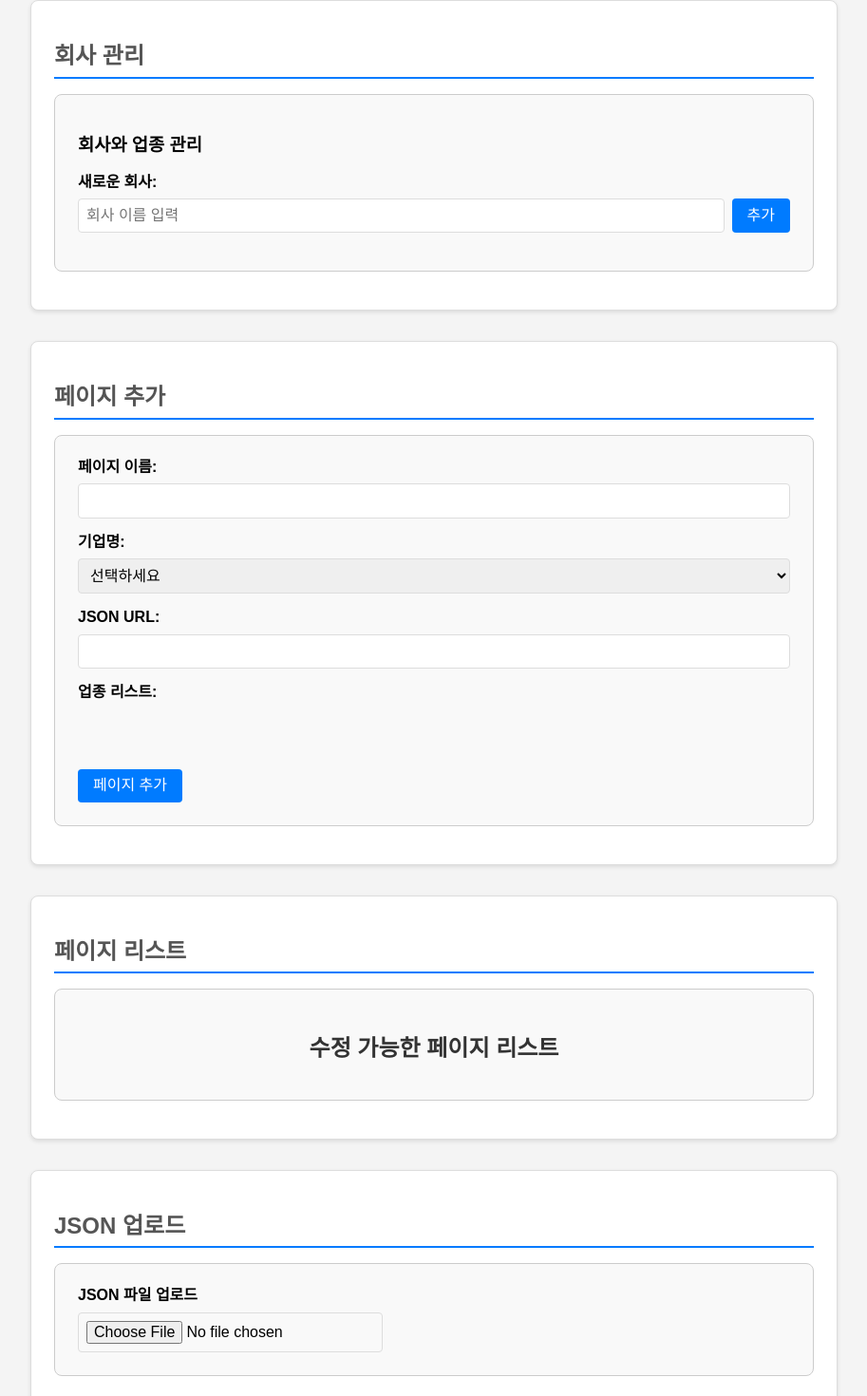
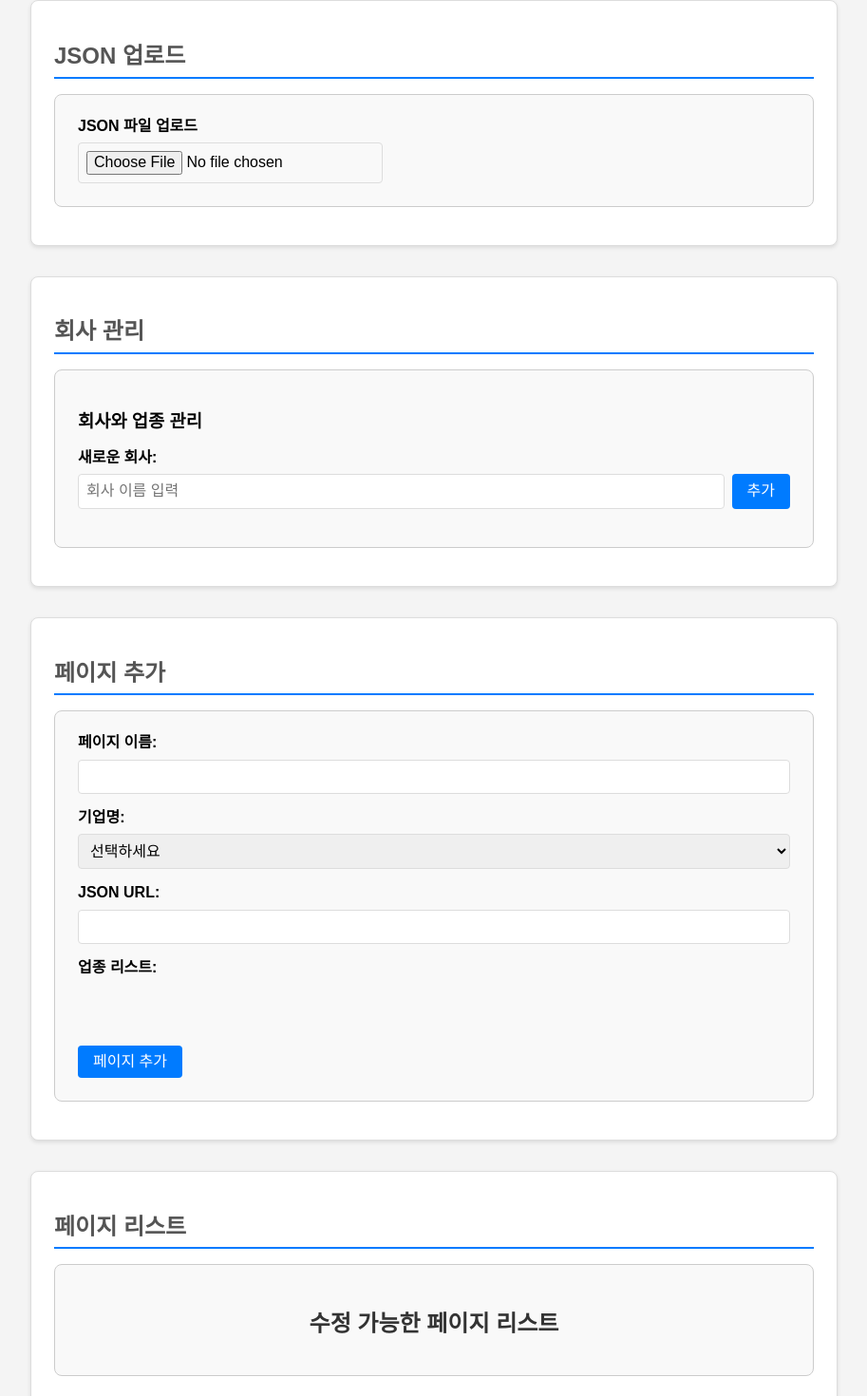
Before and after one commit to midas-hamingyu/recruit-llm-cms, a React (Vite) app: page / in a window 1280 px wide. Shown: the part 122-1592 px from the top of the page at 95% size, without its empty margins (183-1096 px from the left). Built offline with nearby package versions, Linux system fonts and the light colour scheme.

Commit message:
FIX :: 레이아웃 순서 변경

```diff
--- a/src/@app/App.tsx
+++ b/src/@app/App.tsx
@@ -35,24 +35,24 @@ const App: React.FC = () => {
         <div className={styles.container}>
             <h1 className={styles.title}>JSON CMS</h1>
             <div className={styles.section}>
+                <h2 className={styles.sectionTitle}>JSON 업로드</h2>
+                <FileUploader onUpload={handleFileUpload}/>
+            </div>
+            <div className={styles.section}>
                 <h2 className={styles.sectionTitle}>회사 관리</h2>
-                <CompanyForm companies={companies} onUpdateCompanies={updateCompanies} />
+                <CompanyForm companies={companies} onUpdateCompanies={updateCompanies}/>
             </div>
             <div className={styles.section}>
                 <h2 className={styles.sectionTitle}>페이지 추가</h2>
-                <PageForm onAddPage={addPage} companies={companies} />
+                <PageForm onAddPage={addPage} companies={companies}/>
             </div>
             <div className={styles.section}>
                 <h2 className={styles.sectionTitle}>페이지 리스트</h2>
-                <EditablePageList pages={pages} companies={companies} onUpdatePage={updatePages} />
-            </div>
-            <div className={styles.section}>
-                <h2 className={styles.sectionTitle}>JSON 업로드</h2>
-                <FileUploader onUpload={handleFileUpload} />
+                <EditablePageList pages={pages} companies={companies} onUpdatePage={updatePages}/>
             </div>
             <div className={styles.section}>
                 <h2 className={styles.sectionTitle}>JSON 미리보기</h2>
-                <JSONPreview pages={pages} companies={companies} />
+                <JSONPreview pages={pages} companies={companies}/>
             </div>
         </div>
     );
```
